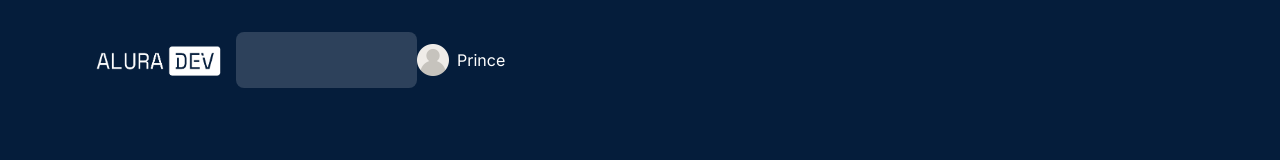
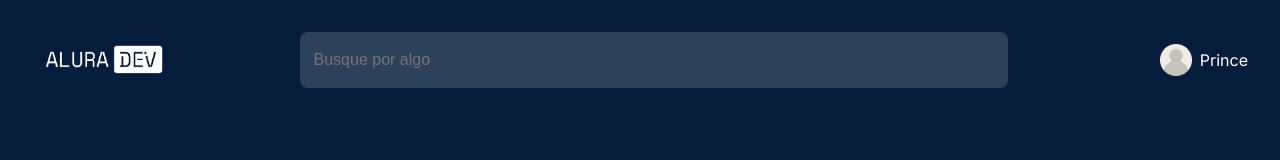
Before and after one commit to GPrince00/alura-dev, a plain HTML site: page index.html in a window 1280 px wide. Drawn offline with Linux system fonts and the light colour scheme.

Commit message:
feat(header): changes the layout of header

```diff
--- a/index.html
+++ b/index.html
@@ -12,8 +12,12 @@
 
 <body>
     <header>
-        <img src="/assets/alura-logo.png" alt="logo">
-        <input type="text">
+        <div class="logo-container">
+            <img src="/assets/alura-logo.png" alt="logo" class="logo">
+        </div>
+        <div class="search">
+            <input type="text" placeholder="Busque por algo">
+        </div>
         <div class="user-container">
             <img src="/assets/user.png" alt="user" class="user">
             <span>Prince</span>
--- a/style.css
+++ b/style.css
@@ -1,6 +1,6 @@
 body {
     background-color: #051D3B;
-    max-width: 1180px;
+    max-width: 1440px;
     margin: 0 auto;
 	position: relative;
 }
@@ -11,10 +11,29 @@ header {
     height: 56px;
 }
 
+.logo-container {
+    height: 56px;
+    overflow: hidden;
+    width: 22%;
+}
+
+.logo {
+    width: 145px;
+}
+
+.search {
+    width: 56%;
+}
+
 input {
     background-color: rgba(255, 255, 255, 0.16);
     border: none;
     border-radius: 8px;
+    height: 100%;
+    width: 100%;
+    font-size: 16px;
+    color: rgba(255, 255, 255, 1);
+    padding: 0 14px;
 }
 
 .user-container {
@@ -22,6 +41,8 @@ input {
     display: flex;
     align-items: center;
     color: white;
+    width: 22%;
+    justify-content: end;
 }
 
 .user {
```
